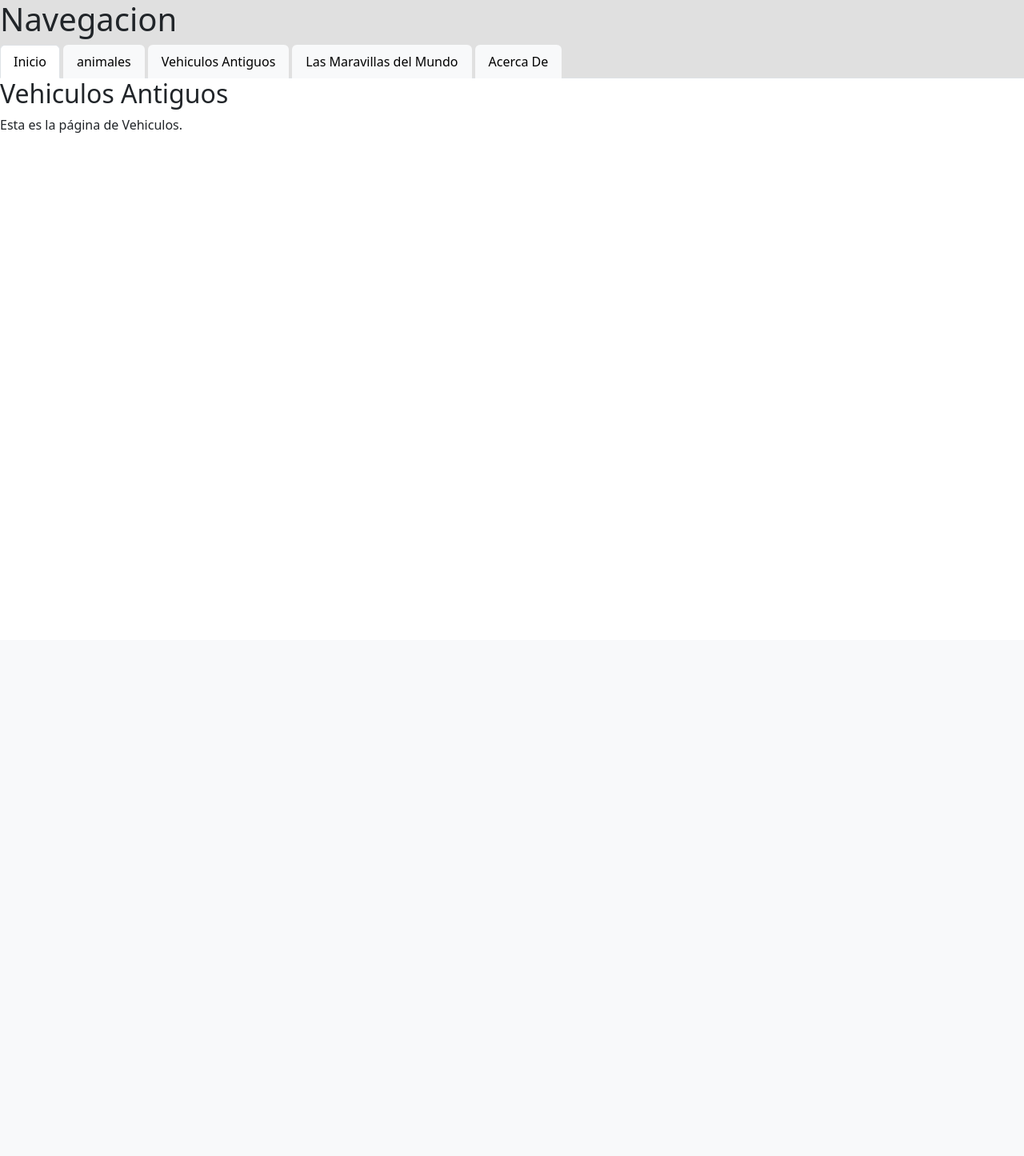
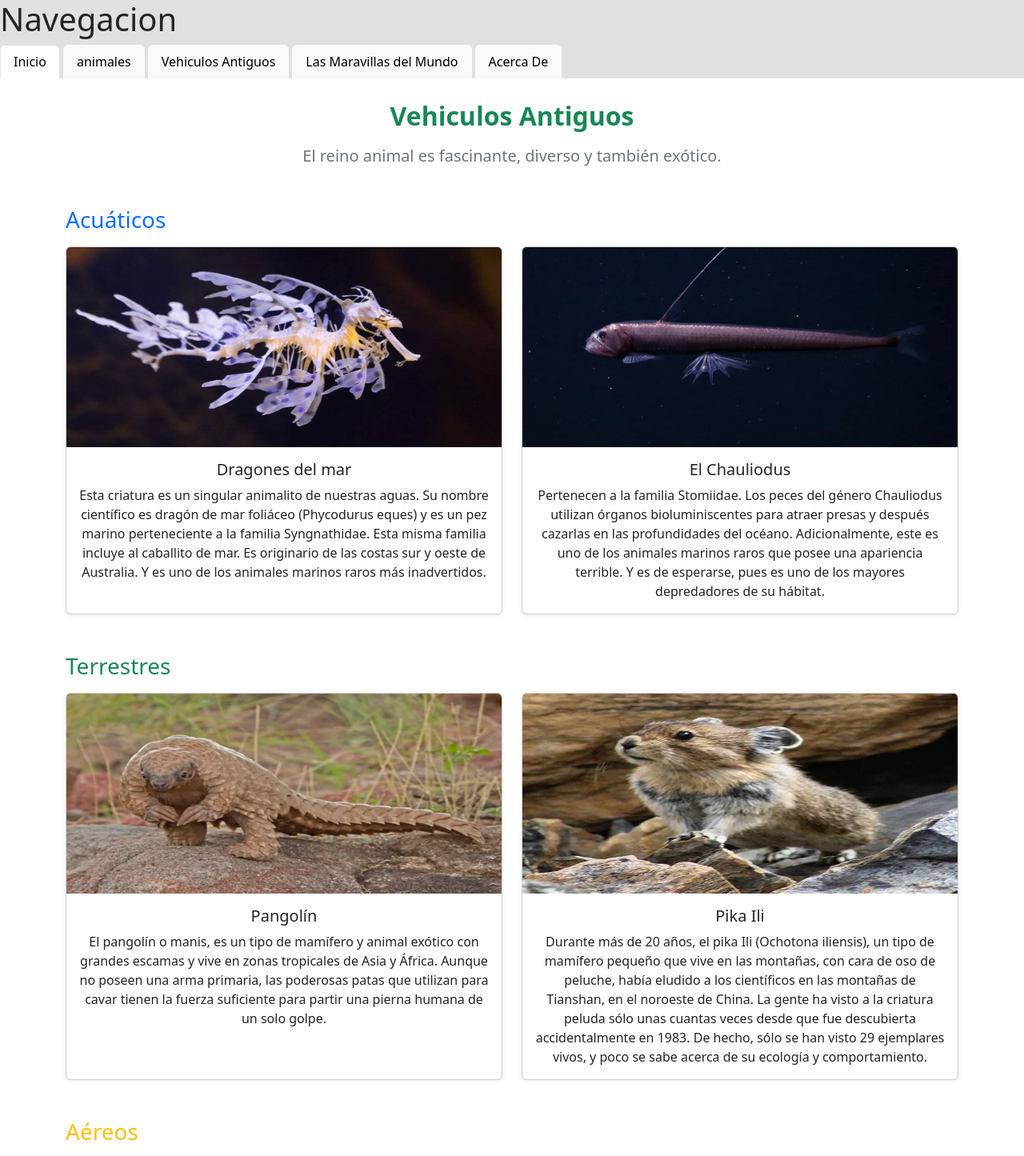
Before and after one commit to EdgarUrielMoralesTorres/PaginaWebConEntrono, a Flask app: page /Vehiculos in a window 1280 px wide. Shown: the top 1445 px of the page at 80% size. Before the commit the page ends 166 px from the top, so only its background shows below. Run offline with Flask 3, Linux system fonts and the light colour scheme.

Commit message:
Termino de animales, empieza vehiculos

```diff
--- a/templates/base.html
+++ b/templates/base.html
@@ -5,14 +5,15 @@
     <meta name="viewport" content="width=device-width, initial-scale=1.0">
     <script src="https://cdn.jsdelivr.net/npm/@popperjs/core@2.11.8/dist/umd/popper.min.js" integrity="sha384-I7E8VVD/ismYTF4hNIPjVp/Zjvgyol6VFvRkX/vR+Vc4jQkC+hVqc2pM8ODewa9r" crossorigin="anonymous"></script>
     <link href="https://cdn.jsdelivr.net/npm/bootstrap@5.3.3/dist/css/bootstrap.min.css" rel="stylesheet">
-
+  {% block title %}
     <title>Sitio principal</title>
+  {% endblock %}
 
 
 </head>
 <body>
   <div style="background-color: rgb(224, 224, 224);">
-  <h1>Navegacion</h1>
+<h1>Navegacion</h1>
     <ul class="nav nav-tabs">
   <li class="nav-item">
     <a class="nav-link active Light" aria-current="page" href="/">Inicio</a>
--- a/templates/vehiculos.html
+++ b/templates/vehiculos.html
@@ -1,7 +1,85 @@
 {% extends 'base.html' %}
-
+{% block title %}<title>Vehiculos Antiguos</title>{% endblock %}
 
 {% block content %}
-  <h2>Vehiculos Antiguos</h2>
-  <p>Esta es la página de Vehiculos.</p>
+<div class="container py-4">
+    <h2 class="text-center mb-3 mt-1 fw-bold text-success">Vehiculos Antiguos</h2>
+    <p class="lead text-center text-secondary mb-5">El reino animal es fascinante, diverso y también exótico.</p>
+
+    <h3 class="text-primary mb-3">Acuáticos</h3>
+    <div class="row gy-4">
+        <div class="col-md-6">
+            <div class="card h-100 shadow-sm">
+                <img src="{{ url_for('static', filename='dragonMar.webp') }}" class="card-img-top img-fluid" style="height:250px;" alt="Dragón de mar">
+                <div class="card-body text-center">
+                    <h5 class="card-title">Dragones del mar</h5>
+                    <p class="card-text text-justify">Esta criatura es un singular animalito de nuestras aguas. Su nombre científico es dragón de mar foliáceo (Phycodurus eques)
+                    y es un pez marino perteneciente a la familia Syngnathidae. Esta misma familia incluye al caballito de mar. Es originario de las costas sur y oeste de Australia. Y es uno de los animales marinos raros más inadvertidos.</p>
+                </div>
+            </div>
+        </div>
+
+        <div class="col-md-6">
+            <div class="card h-100 shadow-sm">
+                <img src="{{ url_for('static', filename='pez.webp') }}" class="card-img-top img-fluid" style="height:250px;" alt="Pez Abisal">
+                <div class="card-body text-center">
+                    <h5 class="card-title">El Chauliodus</h5>
+                    <p class="card-text text-justify">Pertenecen a la familia Stomiidae. Los peces del género Chauliodus utilizan órganos bioluminiscentes para
+                    atraer presas y después cazarlas en las profundidades del océano. Adicionalmente, este es uno de los animales marinos raros que posee una apariencia terrible. Y es de esperarse, pues es uno de los mayores depredadores de su hábitat.</p>
+                </div>
+            </div>
+        </div>
+    </div>
+
+    <h3 class="mt-5 text-success mb-3">Terrestres</h3>
+    <div class="row gy-4">
+        <div class="col-md-6">
+            <div class="card h-100 shadow-sm">
+                <img src="{{ url_for('static', filename='pangolin.webp') }}" class="card-img-top img-fluid" style="height:250px;" alt="Pangolín">
+                <div class="card-body text-center">
+                    <h5 class="card-title">Pangolín</h5>
+                    <p class="card-text text-justify">El pangolín o manis, es un tipo de mamífero y animal exótico con grandes escamas y vive en zonas tropicales de Asia y África.
+                    Aunque no poseen una arma primaria, las poderosas patas que utilizan para cavar tienen la fuerza suficiente para partir una pierna humana de un solo golpe.</p>
+                </div>
+            </div>
+        </div>
+
+        <div class="col-md-6">
+            <div class="card h-100 shadow-sm">
+                <img src="{{ url_for('static', filename='pikali2.webp') }}" class="card-img-top img-fluid" style="height:250px;" alt="Pika Ili">
+                <div class="card-body text-center">
+                    <h5 class="card-title">Pika Ili</h5>
+                    <p class="card-text text-justify">Durante más de 20 años, el pika Ili (Ochotona iliensis), un tipo de mamífero pequeño que vive en las montañas,
+                    con cara de oso de peluche, había eludido a los científicos en las montañas de Tianshan, en el noroeste de China.
+                    La gente ha visto a la criatura peluda sólo unas cuantas veces desde que fue descubierta accidentalmente en 1983. De hecho, sólo se han visto 29 ejemplares vivos, y poco se sabe acerca de su ecología y comportamiento.</p>
+                </div>
+            </div>
+        </div>
+    </div>
+
+    <h3 class="mt-5 text-warning mb-3">Aéreos</h3>
+    <div class="row gy-4 mb-5">
+        <div class="col-md-6">
+            <div class="card h-100 shadow-sm">
+                <img src="{{ url_for('static', filename='kakapo.jpg') }}" class="card-img-top img-fluid" style="height:250px;" alt="Kakapo">
+                <div class="card-body text-center">
+                    <h5 class="card-title">Kakapo</h5>
+                    <p class="card-text text-justify">El kakapo es otra de las aves raras de Nueva Zelanda. Durante millones de años, tuvo muy pocos depredadores. Sin embargo, esto cambió con la introducción de otros animales en la isla y su caza, lo que redujo considerablemente su población.
+                    Estas grandes aves no voladoras también son nocturnas y emergen por la noche para buscar frutas, semillas y brotes de plantas. A pesar de no poder volar, el kakapo puede trepar a los árboles con sus patas y luego usar sus alas relativamente pequeñas para planear de regreso al suelo.</p>
+                </div>
+            </div>
+        </div>
+
+        <div class="col-md-6">
+            <div class="card h-100 shadow-sm">
+                <img src="{{ url_for('static', filename='AguilaFilipina.jpg') }}" class="card-img-top img-fluid" style="height:250px;" alt="Águila filipina">
+                <div class="card-body text-center">
+                    <h5 class="card-title">Águila filipina</h5>
+                    <p class="card-text text-justify">Esta ave es originaria de Filipinas, donde es el ave nacional. Sin embargo, el águila filipina se encuentra en peligro crítico de extinción, y los expertos estiman que quedan menos de 500 ejemplares.
+                    Estas raras aves se encuentran entre las especies de águilas más grandes del mundo. Pueden alcanzar alturas de 90 cm y envergaduras de 2 metros. Las águilas filipinas se reconocen por su distintiva cresta marrón y blanca, que rodea sus cabezas como una melena.</p>
+                </div>
+            </div>
+        </div>
+    </div>
+</div>
 {% endblock %}
```
Also changed, not shown: templates/animales.html (+7 -7 lines).
